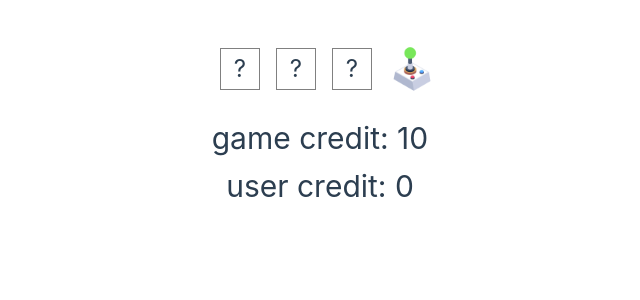
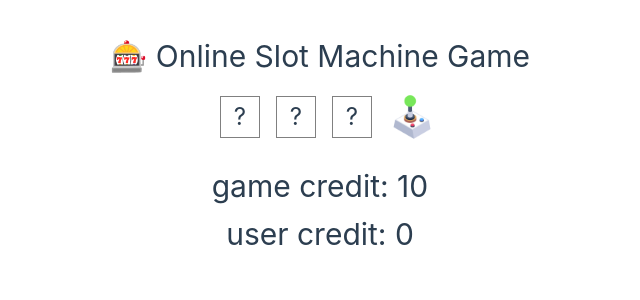
Before and after one commit to hadizz/slot-machine-game-vue, a Vue app: page / in a window 1280 px wide. Shown: the top 300 px of the page, without its empty margins (320-960 px from the left). Built offline with nearby package versions, Linux system fonts and the light colour scheme.

Commit message:
feat: imporve UI

```diff
--- a/index.html
+++ b/index.html
@@ -4,7 +4,7 @@
     <meta charset="UTF-8" />
     <link rel="icon" href="/favicon.ico" />
     <meta name="viewport" content="width=device-width, initial-scale=1.0" />
-    <title>Vite App</title>
+    <title>🎰 Online Slot Machine</title>
   </head>
   <body>
     <div id="app"></div>
--- a/src/App.vue
+++ b/src/App.vue
@@ -78,6 +78,7 @@ const hoverOnCashOut = () => {
 
 <template>
   <main>
+    <h1 class="text-center">🎰 Online Slot Machine Game</h1>
     <div class="d-flex flex-over-center">
       <table>
         <tr>
--- a/src/assets/base.css
+++ b/src/assets/base.css
@@ -73,7 +73,6 @@ body {
   -moz-osx-font-smoothing: grayscale;
 }
 
-
 .d-flex {
   display: flex;
 }
@@ -94,3 +93,7 @@ body {
 .mt-8 {
   margin-top: 8px;
 }
+
+.text-center {
+  text-align: center;
+}
```
